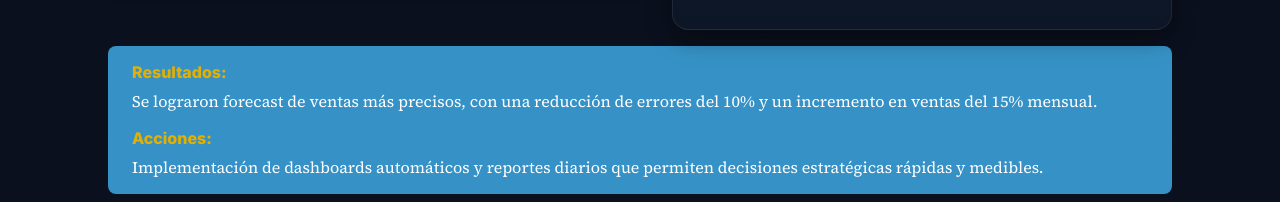
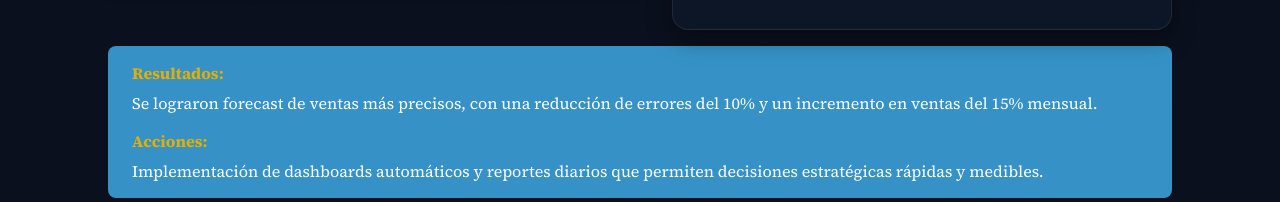
Before and after one commit to CrisSanguine/dashboard-portfolio-PBI, a plain HTML site: page docs/index.html in a window 1280 px wide. Shown: the part 1894-2096 px from the top of the page. Drawn offline with Linux system fonts and the light colour scheme; a script that the page names is missing.

Commit message:
Update index.html

```diff
--- a/docs/index.html
+++ b/docs/index.html
@@ -303,7 +303,7 @@
 
   <!-- Resultado -->
   <div style="display:flex; align-items:flex-start; gap:0.5rem; flex-wrap:wrap;">
-    <strong style="color:#e3af02; min-width:150px;">Resultados:</strong>
+    <strong strong class="serif" style="color:#e3af02; min-width:150px;">Resultados:</strong>
     <p class="serif" style="margin:0; color:#fff;">
       Se lograron forecast de ventas más precisos, con una reducción de errores del 10% y un incremento en ventas del 15% mensual.
     </p>
@@ -311,7 +311,7 @@
 
   <!-- Acciones concretas -->
   <div style="display:flex; align-items:flex-start; gap:0.5rem; flex-wrap:wrap;">
-    <strong style="color:#e3af02; min-width:150px;">Acciones:</strong>
+    <strong strong class="serif" style="color:#e3af02; min-width:150px;">Acciones:</strong>
     <p class="serif" style="margin:0; color:#fff;">
       Implementación de dashboards automáticos y reportes diarios que permiten decisiones estratégicas rápidas y medibles.
     </p>
```
